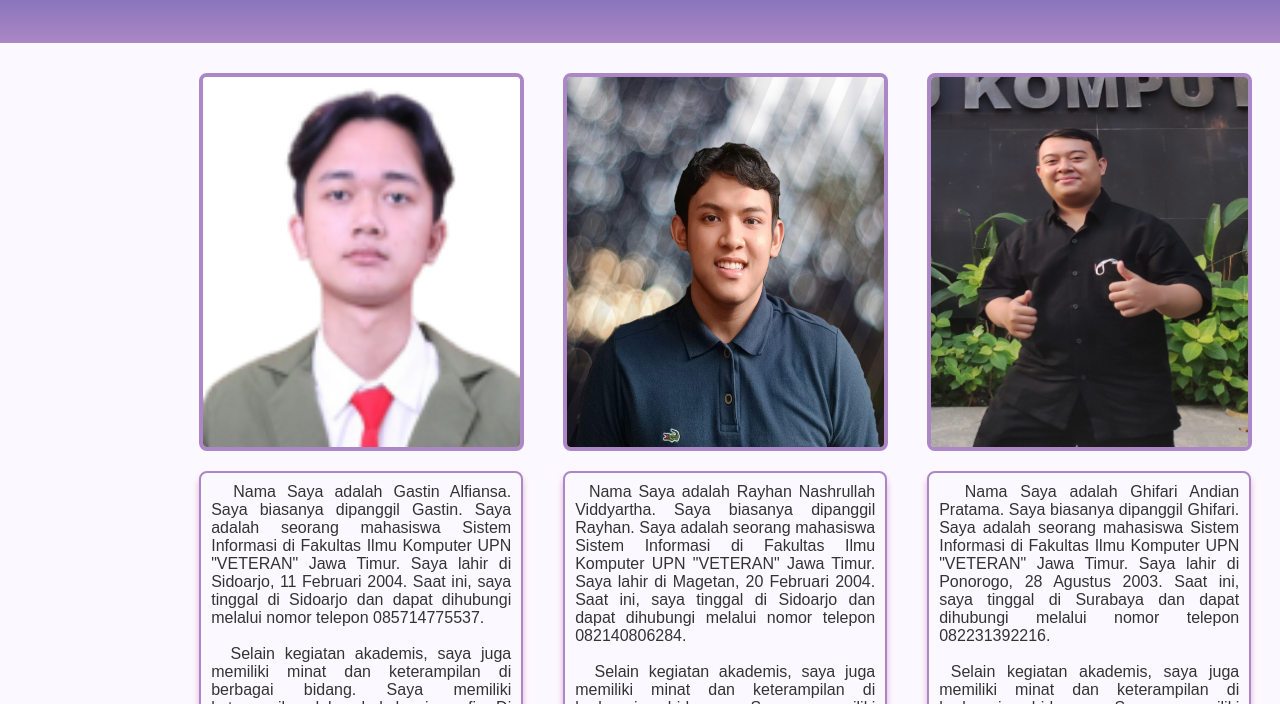
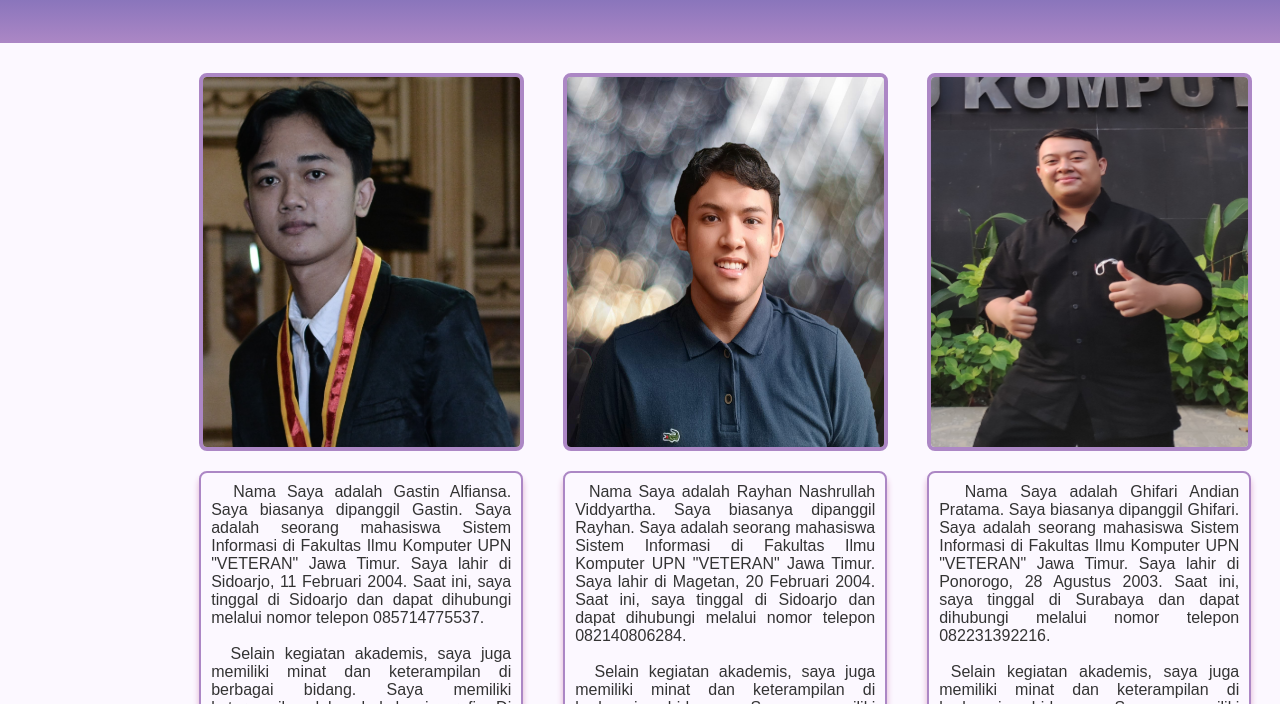
Before and after one commit to gastin11/Portofolio-Kelompok-1-Paralel-F, a plain HTML site: page index.html in a window 1280 px wide. Shown: the part 96-800 px from the top of the page. Drawn offline with Linux system fonts and the light colour scheme.

Commit message:
Update Progress

```diff
--- a/index.html
+++ b/index.html
@@ -26,7 +26,7 @@
         <section id="biodata" class="biodata">
             <div class="container">
                 <div class="foto">
-                    <img class="foto1" src="gastin.png" alt="foto gastin">
+                    <img class="foto1" src="gastin.jpg" alt="foto gastin">
                     <p class="teks1">
                         &nbsp; Nama Saya adalah Gastin Alfiansa. Saya biasanya dipanggil Gastin. Saya adalah seorang mahasiswa Sistem Informasi di Fakultas Ilmu Komputer UPN "VETERAN" Jawa Timur. Saya lahir di Sidoarjo, 11 Februari 2004. Saat ini, saya tinggal di Sidoarjo dan dapat dihubungi melalui nomor telepon 085714775537.<br><br>
 
```
Also changed, not shown: gastin.jpg (added), gastin.png (deleted).
